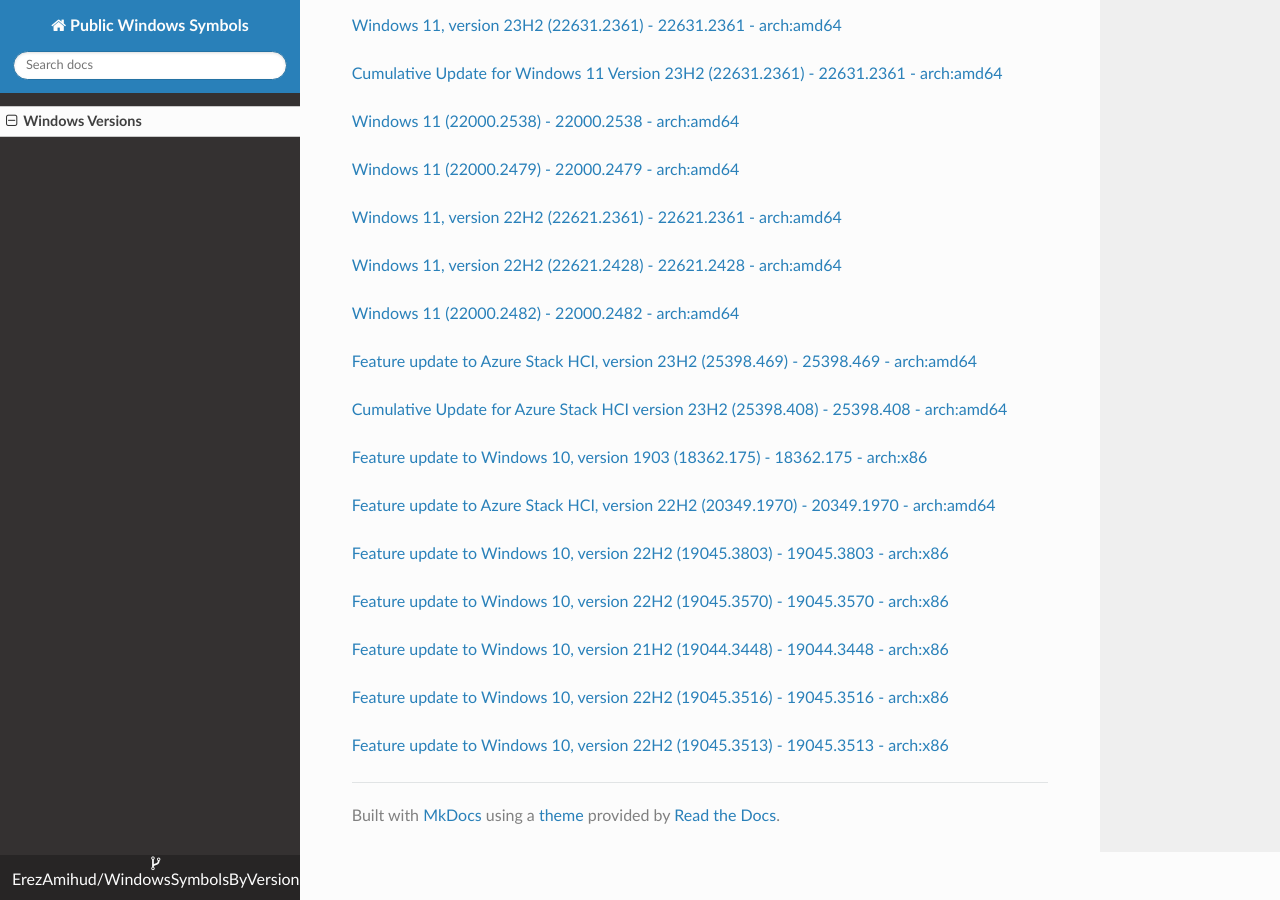
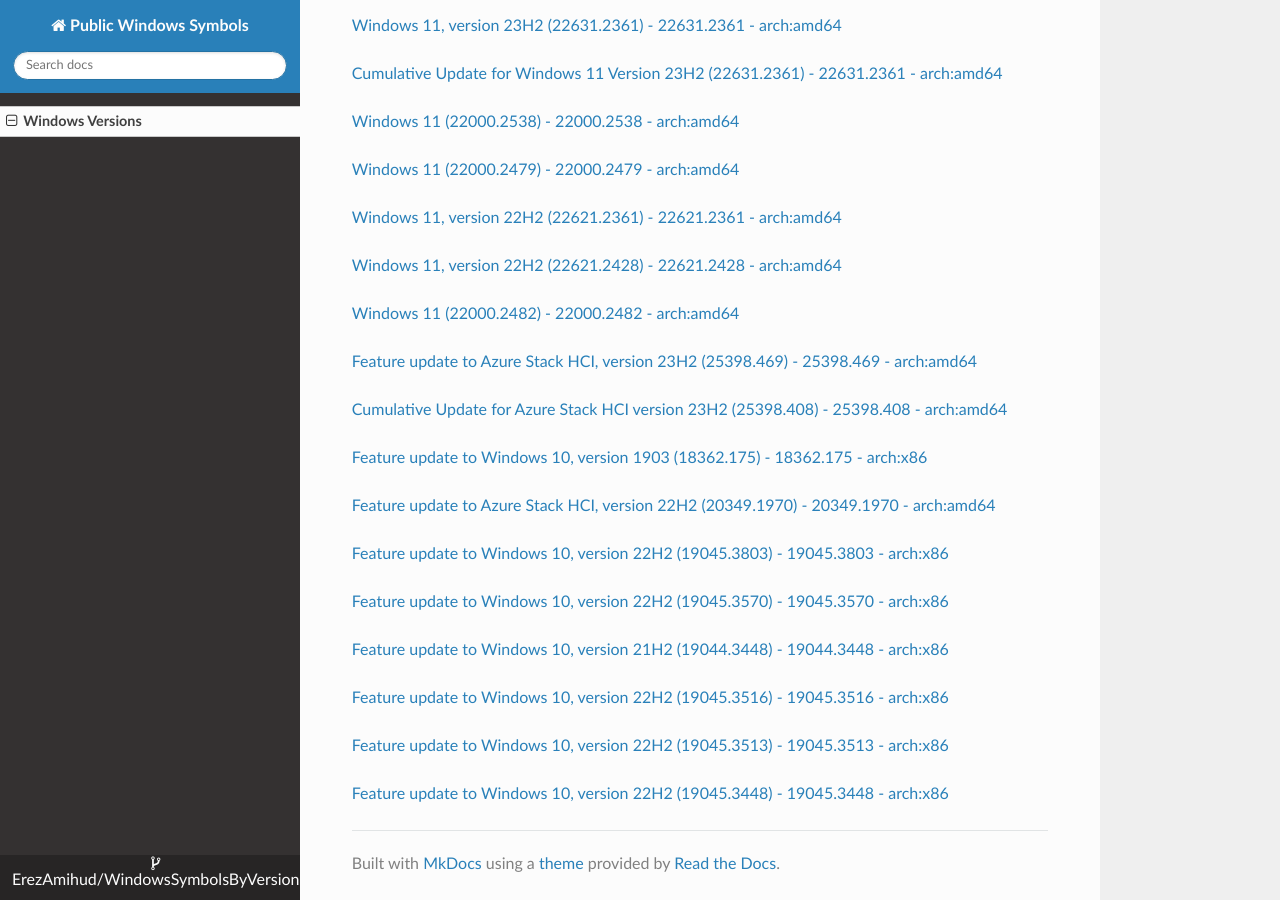
Before and after one commit to ErezAmihud/WindowsSymbolsByVersion, an MkDocs documentation site: the page built from docs/index.md, in a window 1280 px wide and 900 px high, scrolled down 23957 px. Built offline with MkDocs 1.6.1, drawn with Linux system fonts in a browser that asks for light colours; nearby versions of some CDN libraries.

Commit message:
Automated commit, add manifest for a9334fec-5900-48d6-852b-7536e61148cc

```diff
--- a/docs/index.md
+++ b/docs/index.md
@@ -1354,3 +1354,6 @@
 
 
 [Feature update to Windows 10, version 22H2 (19045.3513) - 19045.3513 - arch:x86](https://github.com/ErezAmihud/WindowsSymbolsByVersion/blob/main/manifests/2e9d3812-57df-4b13-bec6-f218a9603dba.manifest)
+
+
+[Feature update to Windows 10, version 22H2 (19045.3448) - 19045.3448 - arch:x86](https://github.com/ErezAmihud/WindowsSymbolsByVersion/blob/main/manifests/a9334fec-5900-48d6-852b-7536e61148cc.manifest)
```
Also changed, not shown: process_builds.json (+1 -1 lines), 1 other file.
